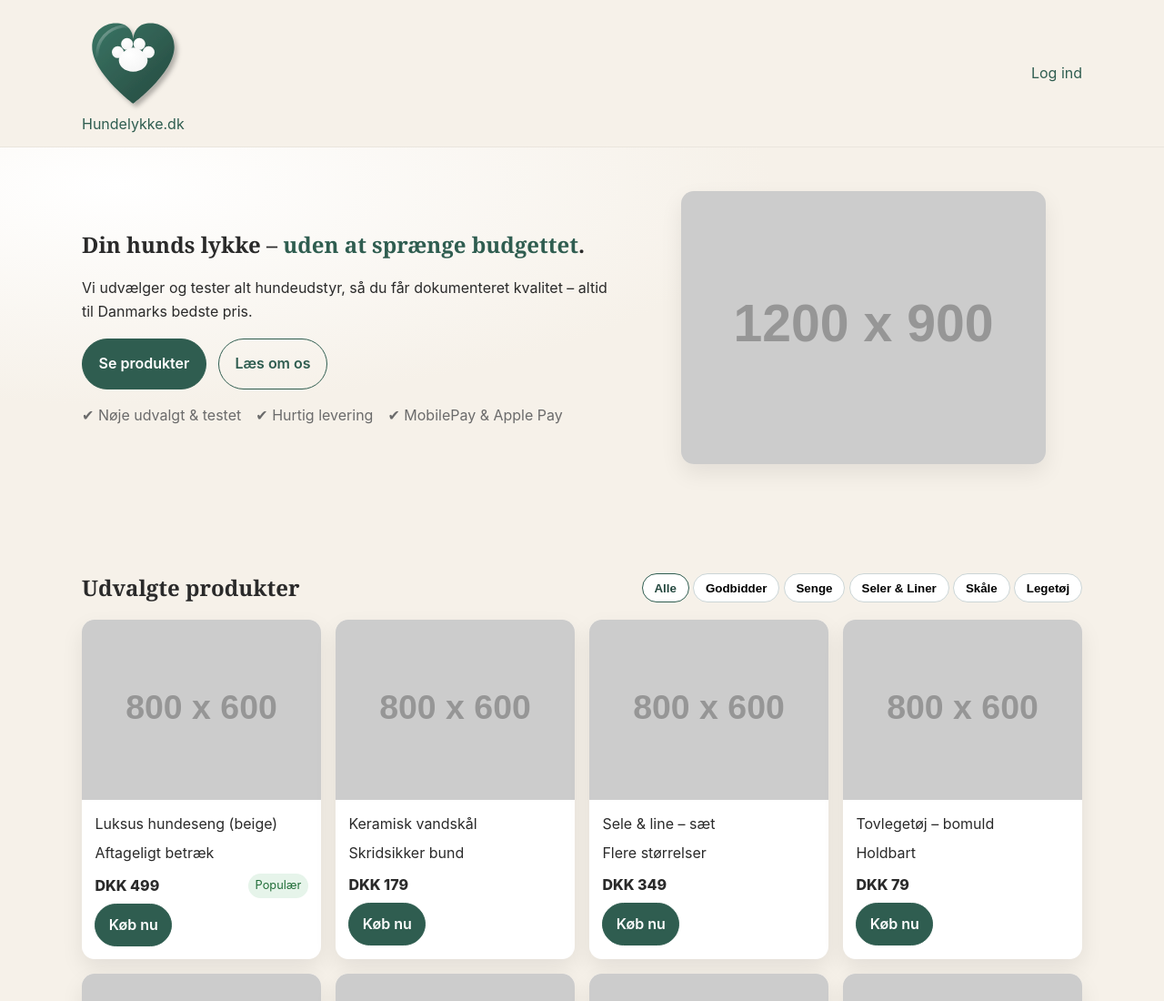
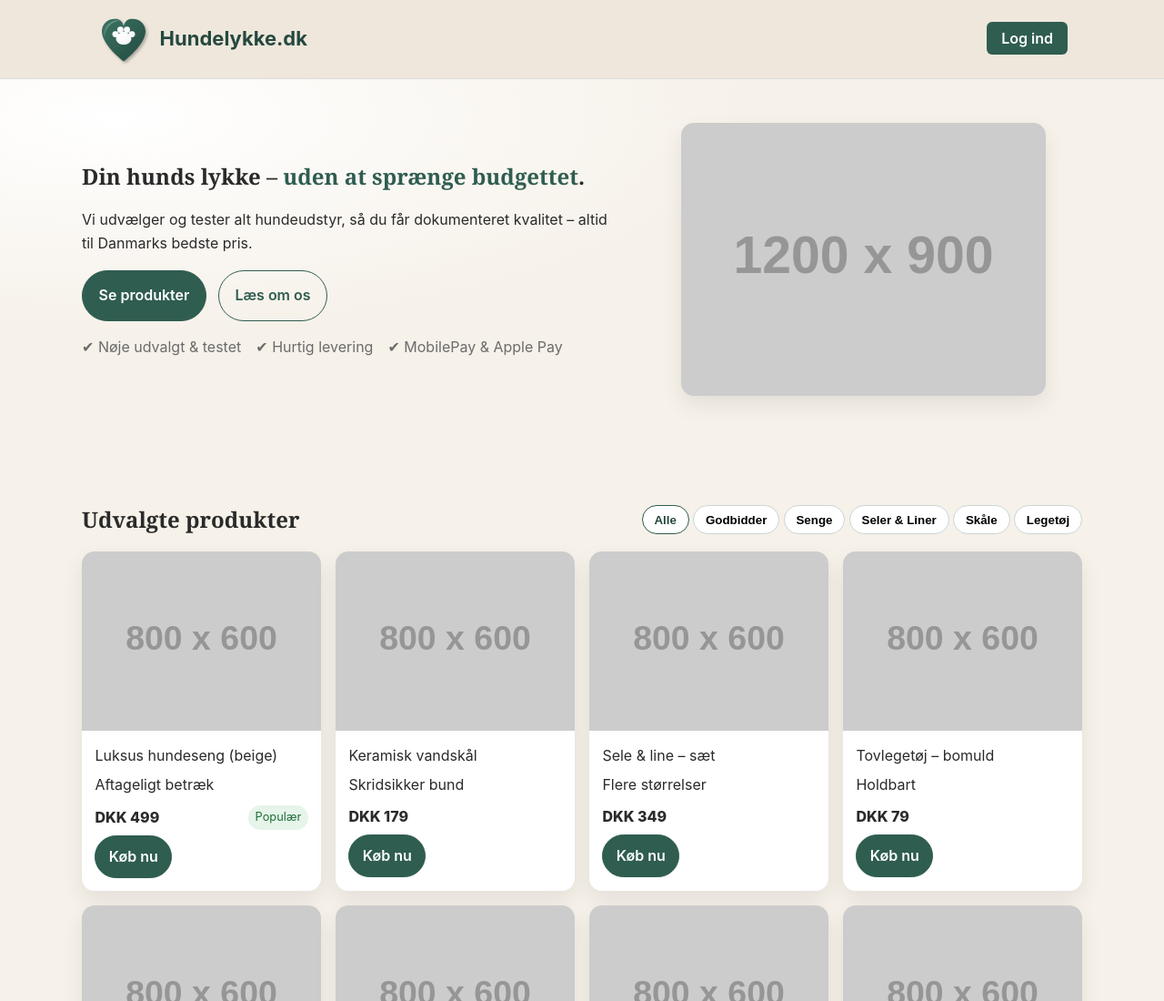
Before and after one commit to Ma10-Frank/hundelykke-site, a plain HTML site: page index.html in a window 1280 px wide. Shown: the top 1100 px of the page at 91% size. Drawn offline with Linux system fonts and the light colour scheme; placeholder pictures from the web are drawn by us.

Commit message:
Update styles.css

```diff
--- a/assets/css/styles.css
+++ b/assets/css/styles.css
@@ -219,3 +219,54 @@ input,textarea{
 }
 
 :target{ scroll-margin-top: 80px; }
+
+/* Logo & header tilpasning */
+.site-header {
+  display: flex;
+  justify-content: center;
+  align-items: center;
+  padding: 0.8rem 0;
+  background: var(--bg-alt);
+  border-bottom: 1px solid #ddd;
+}
+
+.nav-wrap {
+  width: 100%;
+  max-width: var(--maxw);
+  display: flex;
+  justify-content: space-between; /* logo til venstre, knap til højre */
+  align-items: center;
+  padding: 0 1rem;
+}
+
+.logo-link {
+  display: flex;
+  align-items: center;
+  text-decoration: none;
+}
+
+.site-logo {
+  height: 60px;   /* gør logoet mindre */
+  margin-right: 0.6rem;
+}
+
+.site-title {
+  font-size: 22px;   /* gør teksten større */
+  font-weight: 700;
+  color: var(--green-700);
+}
+
+/* Login knap */
+.login-btn {
+  background: var(--green-600);
+  color: white;
+  padding: 0.5rem 1rem;
+  border-radius: 6px;
+  text-decoration: none;
+  font-weight: 600;
+  transition: background 0.2s ease;
+}
+
+.login-btn:hover {
+  background: var(--green-700);
+}
```
